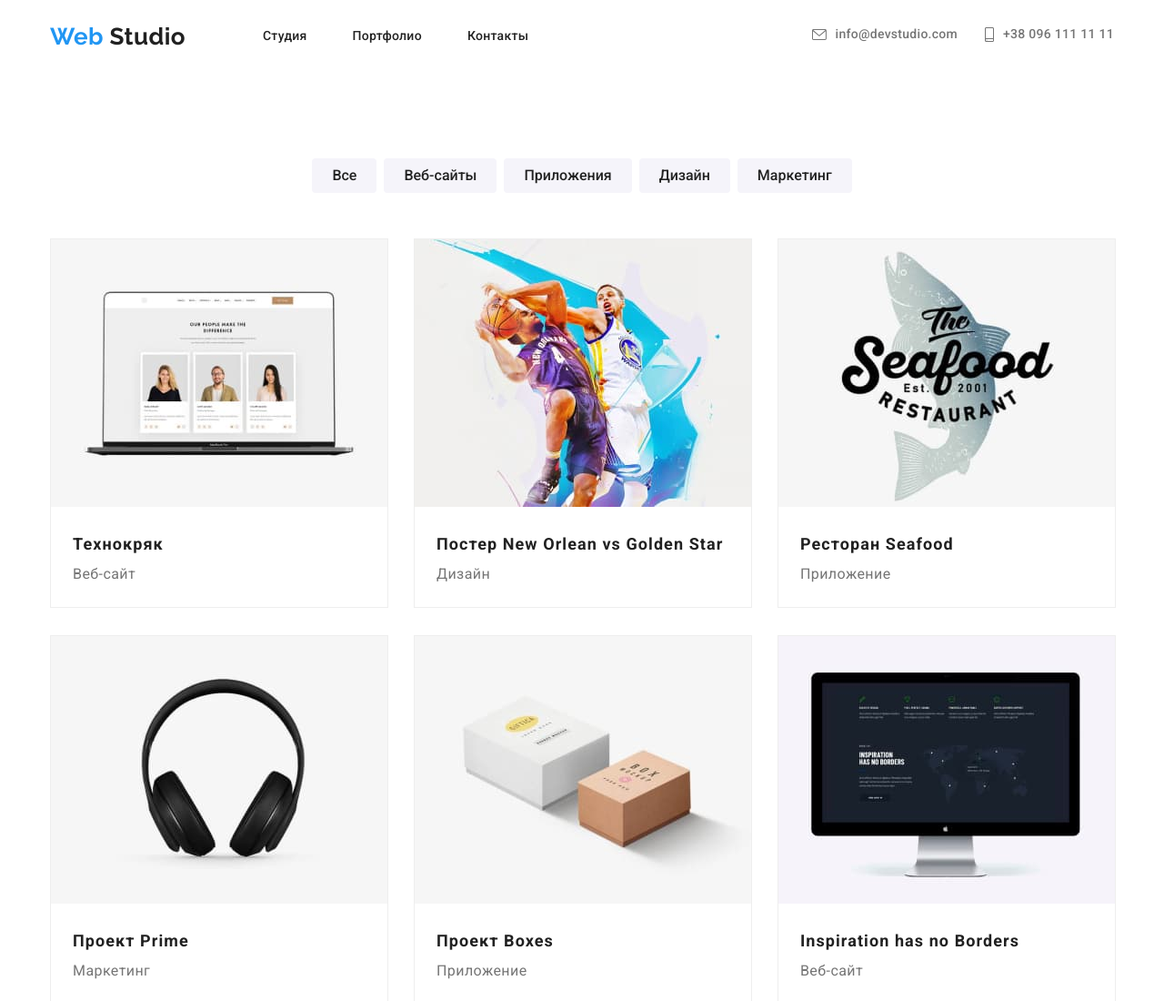
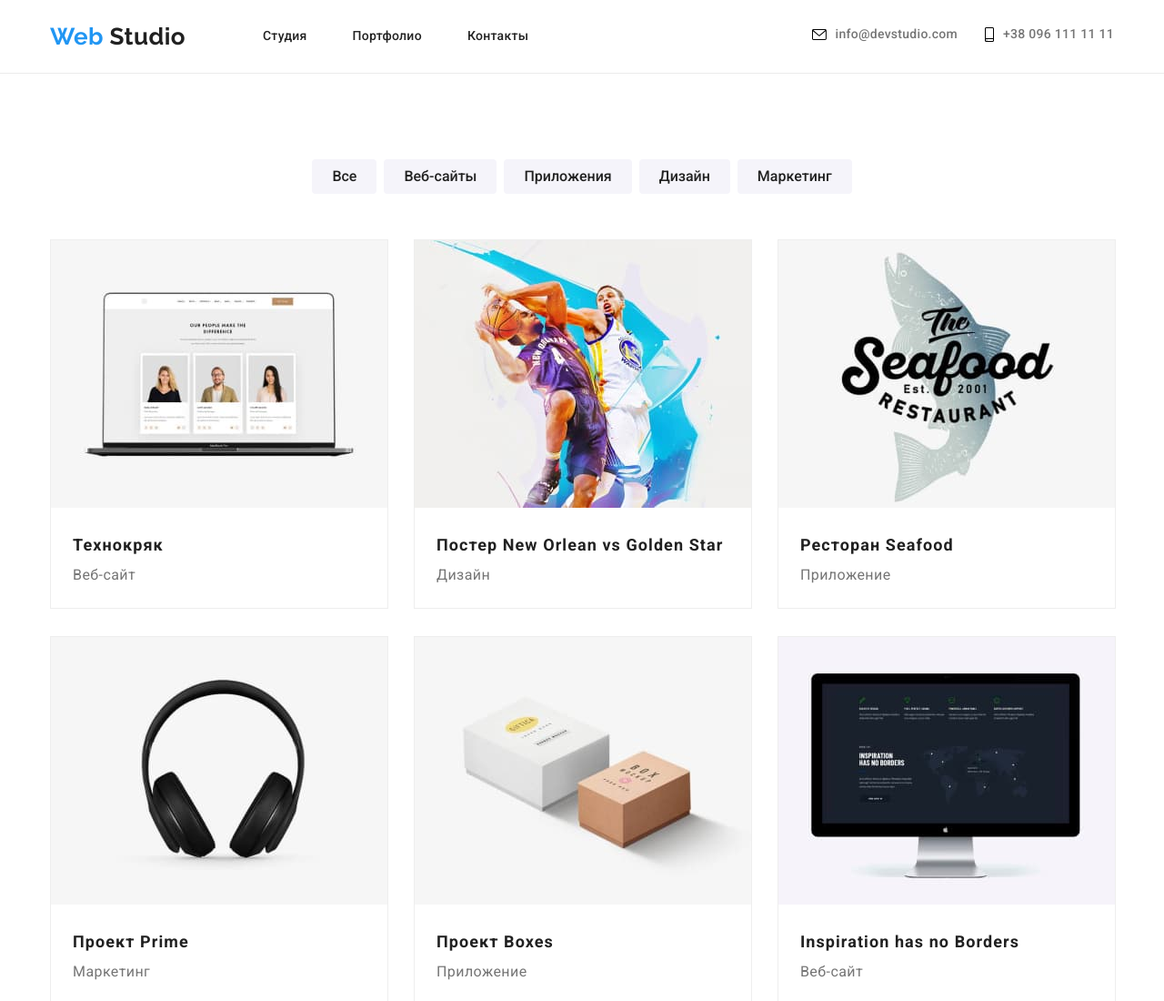
Before and after one commit to mellsson/goit-markup-hw-04, a plain HTML site: page portfolio.html in a window 1280 px wide. Shown: the top 1100 px of the page at 91% size. Drawn offline with nearby package versions, Linux system fonts and the light colour scheme.

Commit message:
Update style.css

```diff
--- a/css/style.css
+++ b/css/style.css
@@ -78,6 +78,9 @@ address {
 
 /* Временно дял красоты */
 
+.page-header {
+border-bottom: 1px solid #ECECEC;
+}
 
 .logo {
 
```
